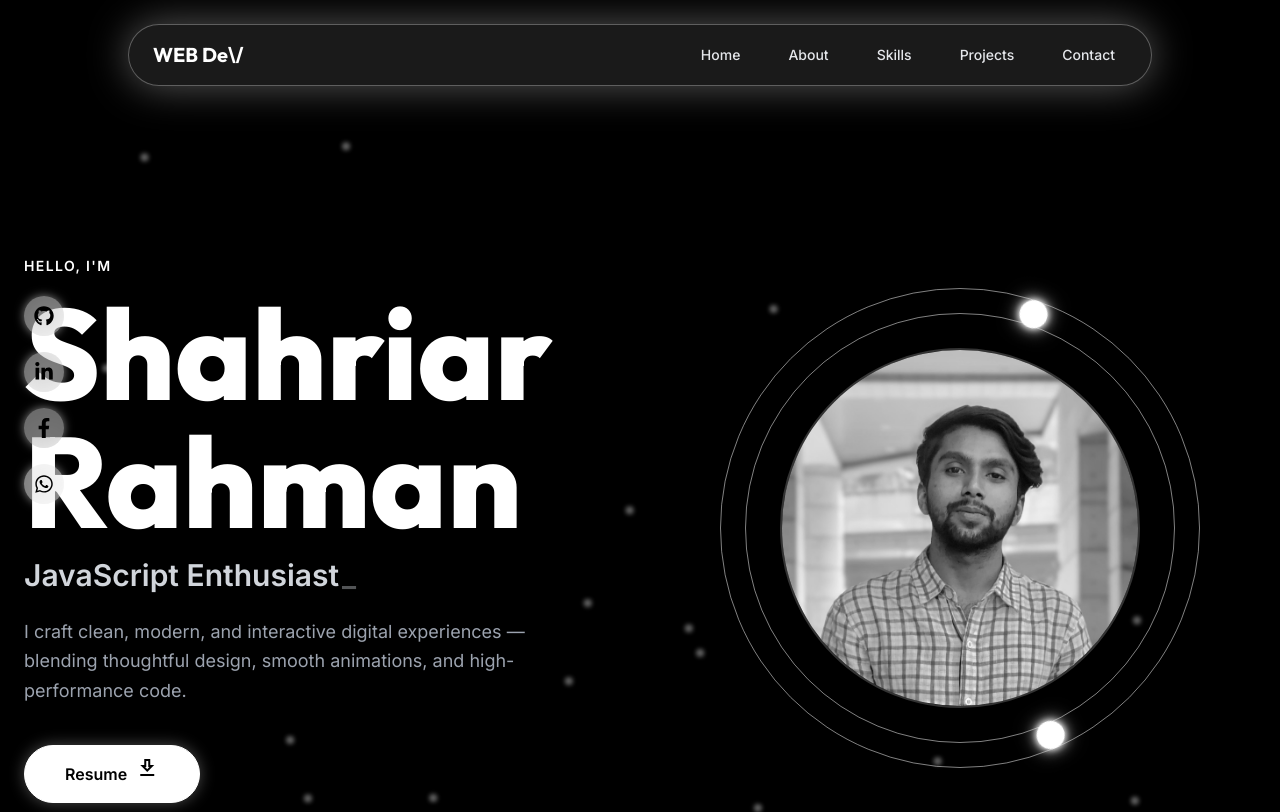
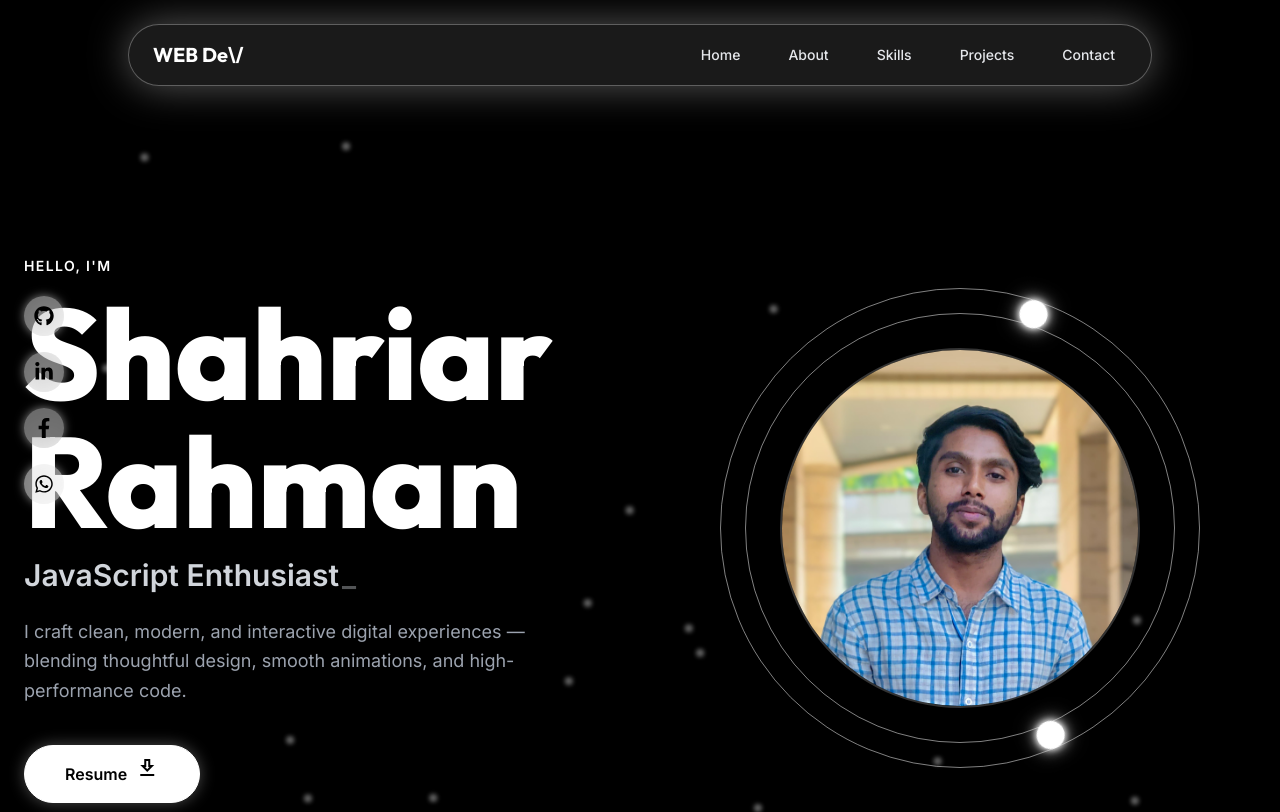
Before and after one commit to ShahriarRefat0/portfolio, a React (Vite) app: page / in a window 1280 px wide. Shown: the top 812 px of the page. Built offline with nearby package versions, Linux system fonts and the light colour scheme.

Commit message:
photo fix

```diff
--- a/src/components/Hero.jsx
+++ b/src/components/Hero.jsx
@@ -277,9 +277,7 @@ const Hero = () => {
                 alt="Profile"
                 className="
         w-full h-full object-cover
-        filter grayscale
         transition-all duration-500 ease-in-out
-        group-hover:grayscale-0
       "
               />
             </div>
```
